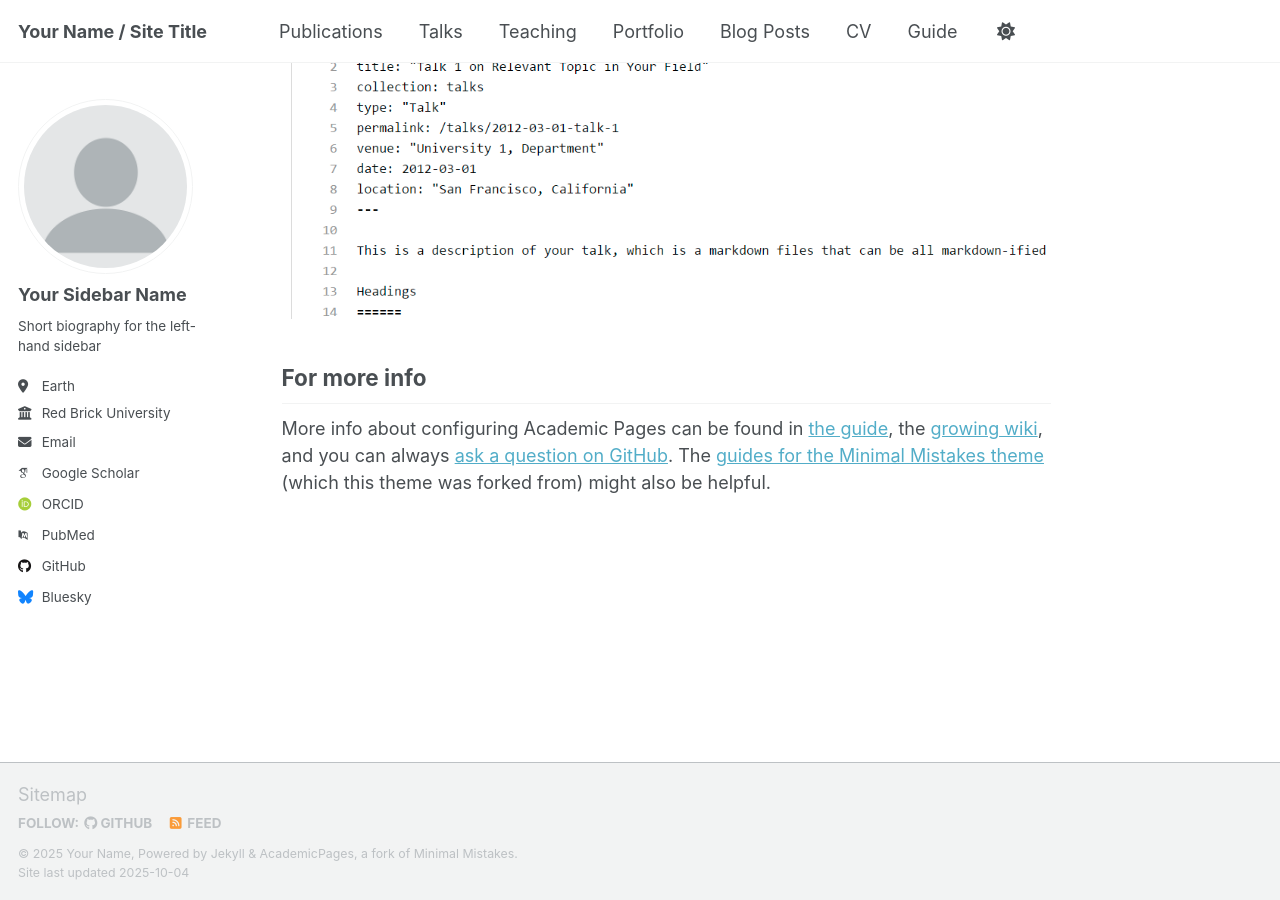
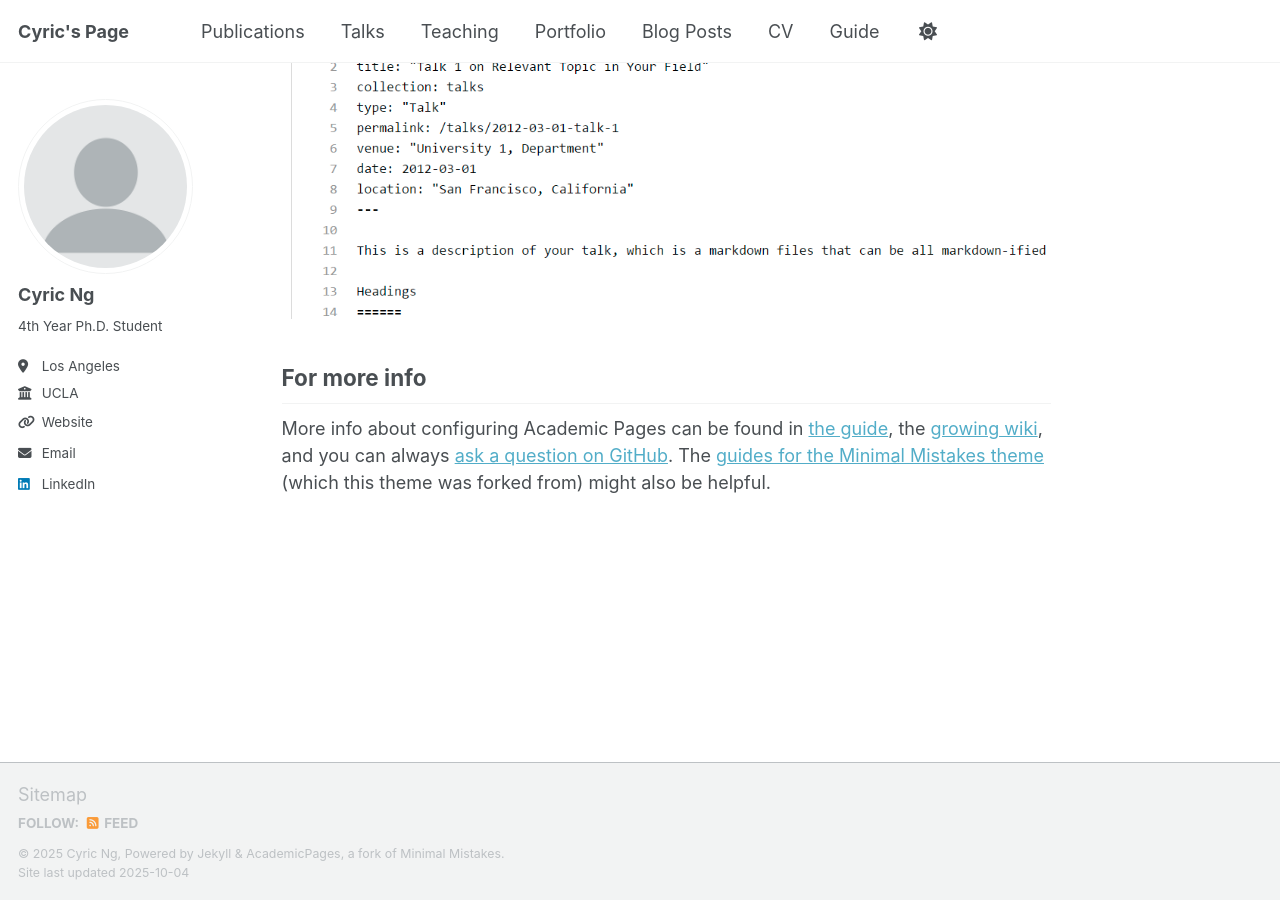
Before and after one commit to cyricng/cyricng.github.io, a Jekyll site: the page built from _pages/about.md, in a window 1280 px wide and 900 px high, scrolled down 2880 px. Built offline with Jekyll 4.4.1, drawn with Linux system fonts in a browser that asks for light colours; some web fonts are replaced; a script that is not in the unit is left out.

Commit message:
Update _config.yml

```diff
--- a/_config.yml
+++ b/_config.yml
@@ -9,9 +9,9 @@
 # Basic Site Settings
 locale                   : "en-US"
 site_theme               : "default" # Currently available options are "default", "air"
-title                    : "Your Name / Site Title"
+title                    : "Cyric's Page"
 title_separator          : "-"
-name                     : &name "Your Name"
+name                     : &name "Cyric Ng"
 description              : &description "Your Name's academic portfolio"   # Update this with a general description of your site, this is the default if not overridden by a page
 url                      : https://academicpages.github.io # The base hostname & protocol for your site e.g. "https://[your GitHub username].github.io",
                                                            # or if you already have some other page hosted on Github then use "https://[your GitHub username].github.io/[Your Repo Name]"
@@ -24,23 +24,23 @@ repository               : "academicpages/academicpages.github.io"
 author:
   # Biographic information
   avatar           : "profile.png"
-  name             : "Your Sidebar Name"
-  pronouns         : # example: "she/her"
-  bio              : "Short biography for the left-hand sidebar"
-  location         : "Earth"
-  employer         : "Red Brick University"
-  uri              : # URL
-  email            : "none@example.org"
+  name             : "Cyric Ng"
+  pronouns         : # example: "he/him"
+  bio              : "4th Year Ph.D. Student"
+  location         : "Los Angeles"
+  employer         : "UCLA"
+  uri              : "https://geog.ucla.edu/person/cyric-ng/"
+  email            : "cyric@ucla.edu"
 
   # Academic websites
   academia         : # URL
   arxiv            : # URL - Update with the correct link to your profile
-  googlescholar    : "https://scholar.google.com/citations?user=PS_CX0AAAAAJ"
+  googlescholar    : # URL
   inspire-hep      : # URL
   impactstory      : # URL
-  orcid            : "http://orcid.org/yourorcidurl"
+  orcid            : # URL
   semantic         : # URL
-  pubmed           : "https://www.ncbi.nlm.nih.gov/pubmed/?term=john+snow"
+  pubmed           : # URL
   researchgate     : # URL
   scopus           : # URL
 
@@ -48,13 +48,13 @@ author:
   bitbucket        : # Username - Update with your username on the site
   codepen          : # Username
   dribbble         : # Username
-  github           : "academicpages"
+  github           : # Username
   kaggle           : # Username
   stackoverflow    : # User number or user number and name (i.e., use "1" or "1/jeff-atwood")
 
   # Social media
   artstation       : # Username
-  bluesky          : "bsky.app" # Replace this with you Bluesky username
+  bluesky          : # Username
   facebook         : # Username
   flickr           : # Username
   foursquare       : # Username
@@ -63,7 +63,7 @@ author:
   keybase          : # Username
   instagram        : # Username
   lastfm           : # Username
-  linkedin         : # Username
+  linkedin         : "cyricng"
   mastodon         : # URL
   medium           : # URL
   pinterest        : # Username
```
